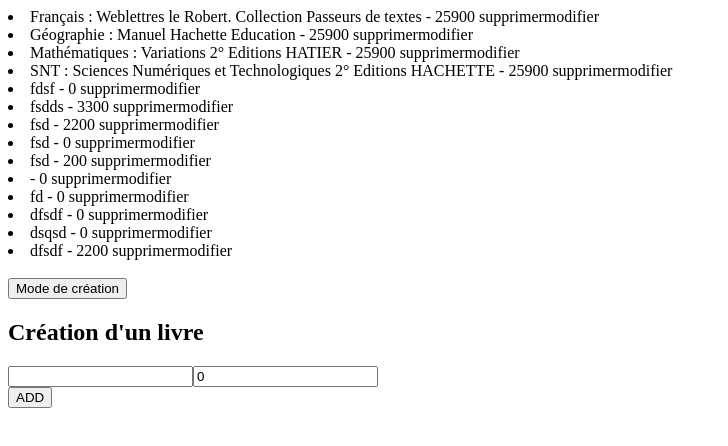
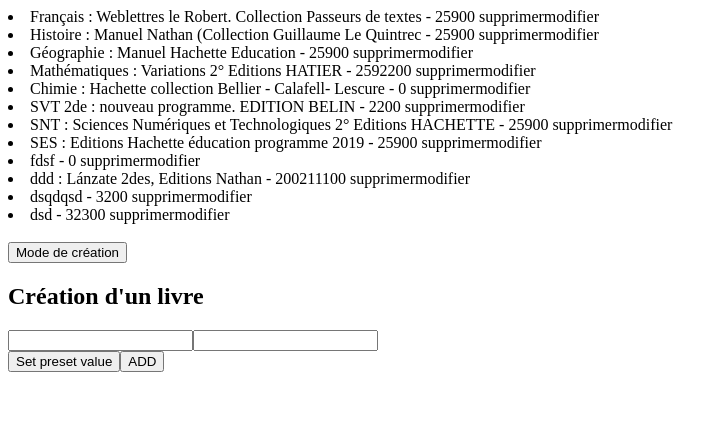
Before and after one commit to greenyourcode/angular-json-server, an Angular app: page / in a window 1280 px wide. Shown: the top 446 px of the page, without its empty margins (0-728 px from the left). Built offline with nearby package versions, Linux system fonts and the light colour scheme; data requests are answered from the project's data file.

Commit message:
ngOnInit in tranclusion mode

```diff
--- a/db.json
+++ b/db.json
@@ -25,6 +25,25 @@
       "classrooms": [
         "Seconde Générale"
       ],
+      "_id": "5ecd072e96802b2b4ca4ad22",
+      "category": "mandatory",
+      "lv1": "",
+      "lv2": "",
+      "speciality": "",
+      "option": "",
+      "isRenting": true,
+      "stock": 259,
+      "title": "Histoire : Manuel Nathan (Collection Guillaume Le Quintrec",
+      "subject": "Histoire",
+      "isbn": "9782091728278",
+      "id": "c870c132-9edb-4364-b9c6-df4d02b5ab0e",
+      "__v": 0,
+      "delivered": false
+    },
+    {
+      "classrooms": [
+        "Seconde Générale"
+      ],
       "_id": "5ecd076a96802b2b4ca4ad23",
       "category": "mandatory",
       "lv1": "",
@@ -41,25 +60,19 @@
       "delivered": false
     },
     {
-      "classrooms": [
-        "Seconde Générale ESABAC",
-        "Seconde Générale BACHIBAC",
-        "Seconde Générale"
-      ],
-      "_id": "5ecd07b096802b2b4ca4ad24",
-      "category": "mandatory",
-      "lv1": "",
-      "lv2": "",
-      "speciality": "",
-      "option": "",
-      "isRenting": true,
-      "stock": 259,
       "title": "Mathématiques : Variations 2° Editions HATIER",
-      "subject": "Mathématiques",
-      "isbn": "9782401044135",
-      "id": "723411e2-d0b7-4de5-9505-f907e8e2eb2c",
-      "__v": 0,
-      "delivered": false
+      "stock": "25922",
+      "id": "723411e2-d0b7-4de5-9505-f907e8e2eb2c"
+    },
+    {
+      "title": "Chimie : Hachette collection Bellier - Calafell- Lescure",
+      "stock": 0,
+      "id": "77cfbe8e-4ee4-4bd8-a1aa-df3dcb6c3128"
+    },
+    {
+      "title": "SVT 2de : nouveau programme. EDITION BELIN",
+      "stock": "22",
+      "id": "2e8fc74b-1bcf-48ed-a601-add6e96c7b82"
     },
     {
       "classrooms": [
@@ -88,6 +101,27 @@
         "Seconde Générale BACHIBAC",
         "Seconde Générale"
       ],
+      "_id": "5ecd099096802b2b4ca4ad2a",
+      "category": "mandatory",
+      "lv1": "",
+      "lv2": "",
+      "speciality": "",
+      "option": "",
+      "isRenting": true,
+      "stock": 259,
+      "title": "SES : Editions Hachette éducation programme 2019",
+      "subject": "SES",
+      "isbn": "9782013954235",
+      "id": "e839435f-3ec7-4ed4-b4dd-1eb9544068fe",
+      "__v": 0,
+      "delivered": false
+    },
+    {
+      "classrooms": [
+        "Seconde Générale ESABAC",
+        "Seconde Générale BACHIBAC",
+        "Seconde Générale"
+      ],
       "_id": "5edc147aebeff6064de1c026",
       "category": "mandatory",
       "lv1": "",
@@ -103,49 +137,19 @@
       "delivered": false
     },
     {
-      "id": "ff61eba9-f9a3-472f-9c49-c66e15a411ad",
-      "title": "fsdds",
-      "stock": "33"
+      "title": "ddd : Lánzate 2des, Editions Nathan",
+      "stock": "2002111",
+      "id": "27bf160e-52a5-483b-8b84-466cfdfa9a2e"
     },
     {
-      "id": "02d7bd8a-9aa6-4dfd-af83-b0518e476d04",
-      "title": "fsd",
-      "stock": "22"
+      "id": "e4f25c07-b077-40f3-8e8e-932bfe6be722",
+      "title": "dsqdqsd",
+      "stock": "32"
     },
     {
-      "id": "392fdb8e-d1a1-4995-9356-104ab2087ec4",
-      "title": "fsd",
-      "stock": 0
-    },
-    {
-      "id": "f125d867-0b8c-402c-a2cd-97eb81fc5e03",
-      "title": "fsd",
-      "stock": "02"
-    },
-    {
-      "id": "813d96bd-1871-4e34-bf45-3e2c912c80fe",
-      "title": "",
-      "stock": 0
-    },
-    {
-      "id": "4141e745-dbfd-4bed-94f6-ae00c16fdeee",
-      "title": "fd",
-      "stock": 0
-    },
-    {
-      "id": "ada18ec6-22d9-4ebe-ad22-f0708226098f",
-      "title": "dfsdf",
-      "stock": 0
-    },
-    {
-      "id": "e3aed46b-0d00-4019-a9b3-5458ca9be1cd",
-      "title": "dsqsd",
-      "stock": 0
-    },
-    {
-      "id": "4a408f82-88b1-4911-9c3a-53afd201be66",
-      "title": "dfsdf",
-      "stock": "22"
+      "id": "b5ffabf0-6139-4a90-9c29-53f3f9967747",
+      "title": "dsd",
+      "stock": "323"
     }
   ]
 }
--- a/src/app/book-manage/book-edit.component.html
+++ b/src/app/book-manage/book-edit.component.html
@@ -4,4 +4,5 @@
     <input formControlName="title" />
     <input formControlName="stock" />
 </form>
+<button (click)="setValue()">Set preset value</button>
 <button (click)="addBook()">ADD</button>
--- a/src/app/book-manage/book-edit.component.ts
+++ b/src/app/book-manage/book-edit.component.ts
@@ -1,11 +1,10 @@
-import { EditionMode } from './book.enum';
-import { Component, EventEmitter, Input, OnChanges, OnInit, Output, SimpleChanges } from '@angular/core';
+import { ChangeDetectionStrategy, ChangeDetectorRef, Component, EventEmitter, Input, OnChanges, OnInit, Output, SimpleChanges } from '@angular/core';
 import { FormControl, FormGroup } from '@angular/forms';
 
 @Component({
   selector: 'app-book-edit',
   templateUrl: './book-edit.component.html',
-  styleUrls: ['./book-edit.component.scss']
+  styleUrls: ['./book-edit.component.scss'],
 })
 export class BookEditComponent implements OnInit, OnChanges {
   @Input() book: any;
@@ -14,7 +13,14 @@
   form: FormGroup;
 
   constructor() { }
+
   ngOnChanges(changes: SimpleChanges): void {
+    if (changes.book?.previousValue === undefined) {
+      this.form = new FormGroup({
+        title: new FormControl(changes.book.currentValue.title),
+        stock: new FormControl(changes.book.currentValue.stock)
+      });
+    }
     if (changes.book?.currentValue?.title !== changes.book?.previousValue?.title) {
       this.form?.patchValue({
         title: changes.book.currentValue.title
@@ -28,14 +34,20 @@
   }
 
   ngOnInit(): void {
-    this.form = new FormGroup({
-      title: new FormControl(''),
-      stock: new FormControl(0)
-    })
+    if (this.form === undefined) { // useful coz' tranclusion of app-book-edit in updateMode (createMode -> updateMode)
+      this.form = new FormGroup({
+        title: new FormControl(''),
+        stock: new FormControl('')
+      })
+    }
+  }
+
+  setValue() {
+    this.form.setValue({ title: 'Toto', stock: 22 });
   }
 
   addBook() {
-    this.formChange.emit({ book: {title: this.form.value.title, stock: this.form.value.stock }});
+    this.formChange.emit({ book: { title: this.form.value.title, stock: this.form.value.stock } });
     this.form.reset();
   }
 }
--- a/src/app/book-manage/book-manage.component.html
+++ b/src/app/book-manage/book-manage.component.html
@@ -13,7 +13,7 @@
     </app-book-edit>
 </ng-container>
 <ng-template #updateMode>
-    <app-book-edit [book]="bookUpdating" (formChange)="getFormOnChange($event)">
+    <app-book-edit [book]="bookUpdating" (formChange)="getFormOnChange($event, bookUpdating.id)">
         <h2>Mise à jour du livre {{ bookUpdating.id }}</h2>
     </app-book-edit>
 </ng-template>
--- a/src/app/book-manage/book-manage.component.ts
+++ b/src/app/book-manage/book-manage.component.ts
@@ -31,29 +31,22 @@
     });
   }
 
-  getFormOnChange(book: any) {
-    this.editBook(book);
+  getFormOnChange(data: any, idModified: string) {
+    this.editBook(data?.book, idModified);
   }
 
-  // async delete(book: any) {
-  //   const res = await this.bookService.deleteBookById(book.id).toPromise();
-  //   if (res) {
-  //     this.refreshBook();
-  //   }
-  // }
-
-  editBook(book: any) {
+  editBook(book: any, idModified: string) {
     if (this.editionMode === EditionMode.Create) {
       const newBook = {
         id: uuidv4(),
         title: book.title,
-        stock: book.stock
+        stock: book.stock,
       };
       this.bookService.addBook(newBook).pipe(
         switchMap(_ => this.bookService.getBookList()),
       ).subscribe(res => this.books = res);
     } else if (this.editionMode === EditionMode.Update) {
-      this.bookService.updateBook(book).pipe(
+      this.bookService.updateBook(book, idModified).pipe(
         switchMap(_ => this.bookService.getBookList()),
       ).subscribe(res => this.books = res);
     }
@@ -65,12 +58,15 @@
     ).subscribe(res => this.books = res);
   }
 
+  // async delete(book: any) {
+  //   const res = await this.bookService.deleteBookById(book.id).toPromise();
+  //   if (res) {
+  //     this.refreshBook();
+  //   }
+  // }
+
   update(book: any) {
     this.editionMode = EditionMode.Update;
     this.bookUpdating = book;
-    // this.bookService.updateBook(book).pipe(
-    //   switchMap(_ => this.bookService.getBookList()),
-    // ).subscribe(res => this.books = res);
   }
-
 }
--- a/src/app/book-manage/book.service.ts
+++ b/src/app/book-manage/book.service.ts
@@ -24,7 +24,7 @@
     return this.http.post(`http://localhost:3000/books/`, newBook);
   }
 
-  updateBook(book: any) {
-    return this.http.put(`http://localhost:3000/books/`, book);
+  updateBook(book: any, idModified: string) {
+    return this.http.put(`http://localhost:3000/books/${idModified}`, book);
   }
 }
```
